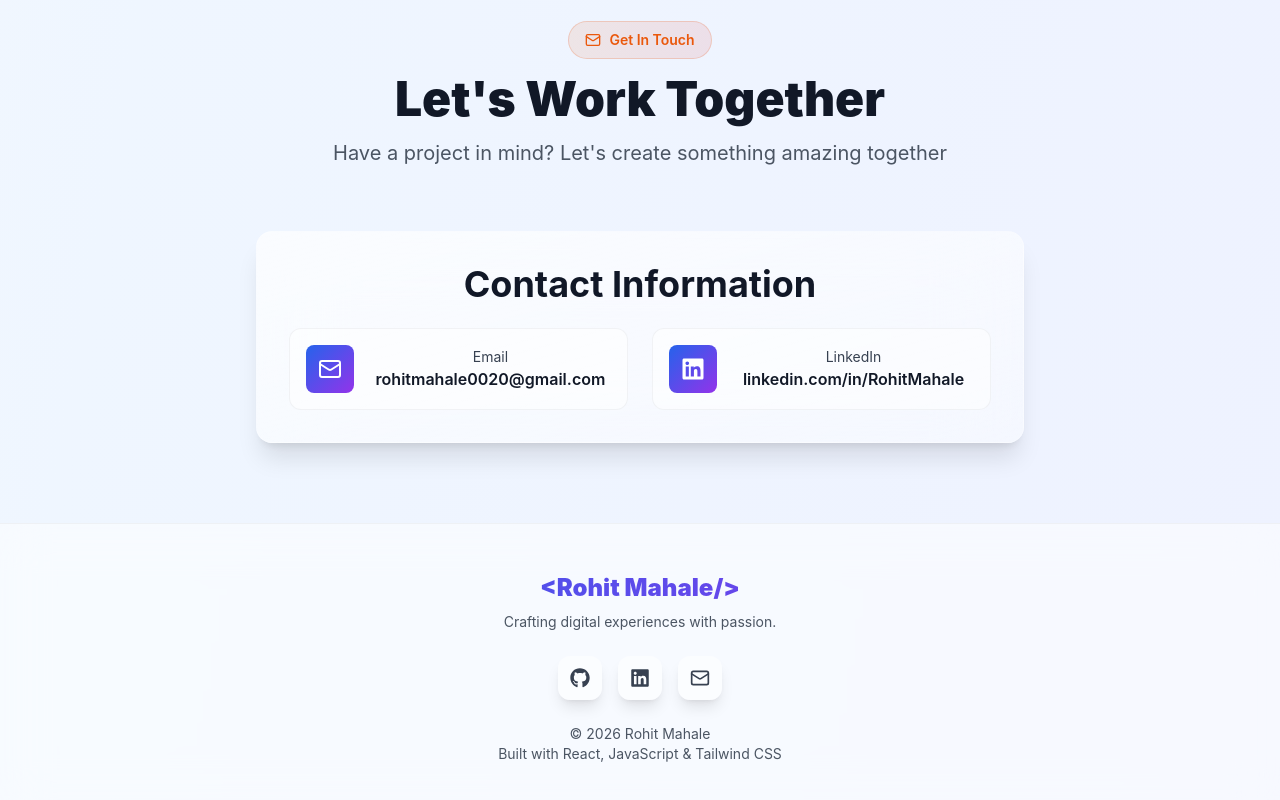
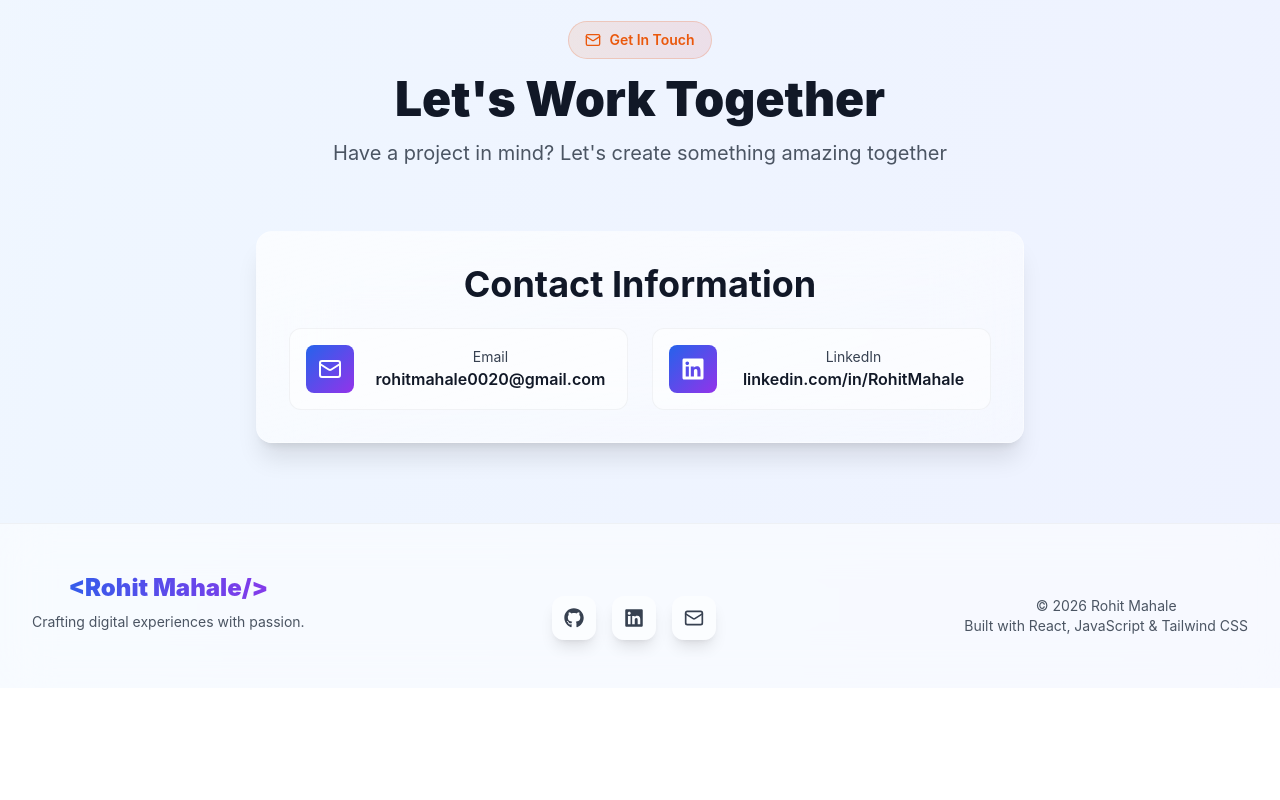
Before and after one commit to rohitmahale07/Rohit_Mahale--frontend-developer, a React (Create React App) app: page / in a window 1280 px wide. Shown: the part 6505-7305 px from the top of the page. After the commit the page ends 7193 px from the top, so only its background shows below. Built offline with nearby package versions, Linux system fonts and the light colour scheme.

Commit message:
first commit

```diff
--- a/public/index.html
+++ b/public/index.html
@@ -2,7 +2,7 @@
 <html lang="en">
   <head>
     <meta charset="utf-8" />
-    <link rel="icon" href="%PUBLIC_URL%/favicon.ico" />
+    <link rel="icon" href="%PUBLIC_URL%/CodingFaviconlogo.png" />
     <meta name="viewport" content="width=device-width, initial-scale=1" />
     <meta name="theme-color" content="#000000" />
     <meta
--- a/src/pages/App.jsx
+++ b/src/pages/App.jsx
@@ -1021,7 +1021,7 @@ export default function Portfolio() {
           >
         <footer className="py-8 sm:py-12 px-4 sm:px-6 lg:px-8 bg-white/50 dark:bg-slate-900/50 backdrop-blur-xl border-t border-gray-200/50 dark:border-slate-800/50">
           <div className="max-w-7xl mx-auto">
-            <div className="flex flex-col space-y-6">
+            <div className="flex justify-between space-y-6">
               <div className="text-center">
                 <div className="text-xl sm:text-2xl font-black bg-gradient-to-r from-blue-600 to-purple-600 bg-clip-text text-transparent mb-2">
                   {'<Rohit Mahale/>'}
```
Also changed, not shown: public/CodingFavicon.jpeg (added), public/CodingFaviconlogo.png (added).
